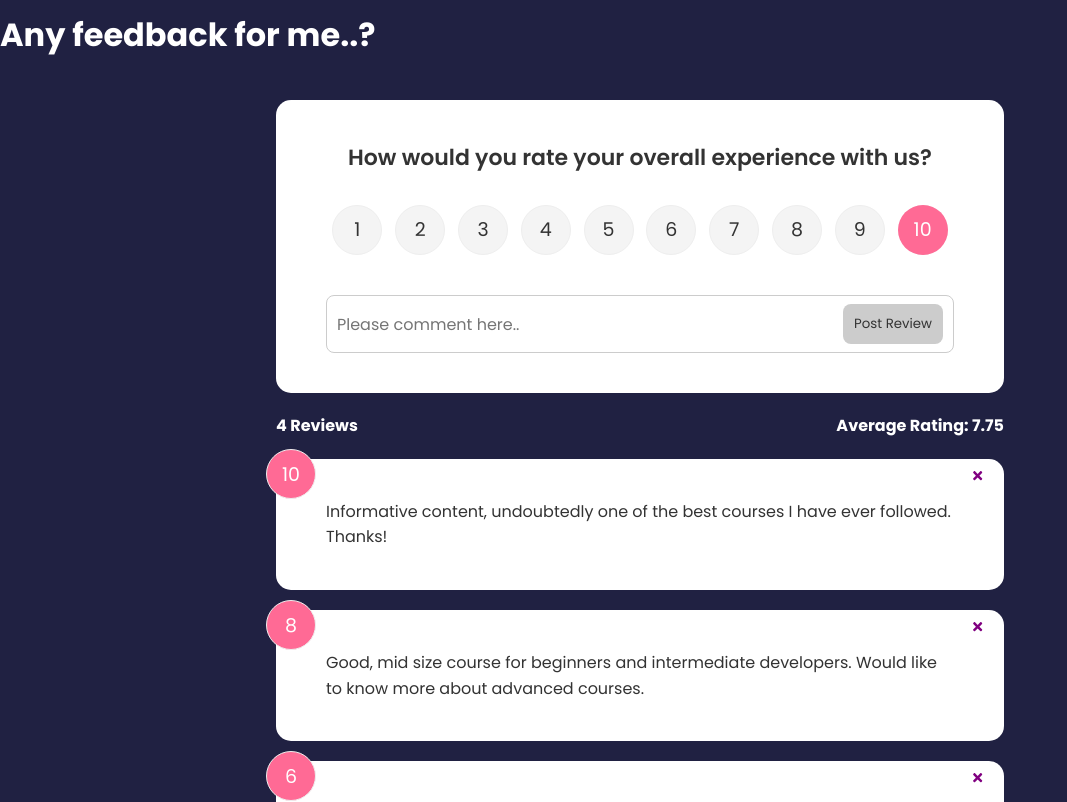
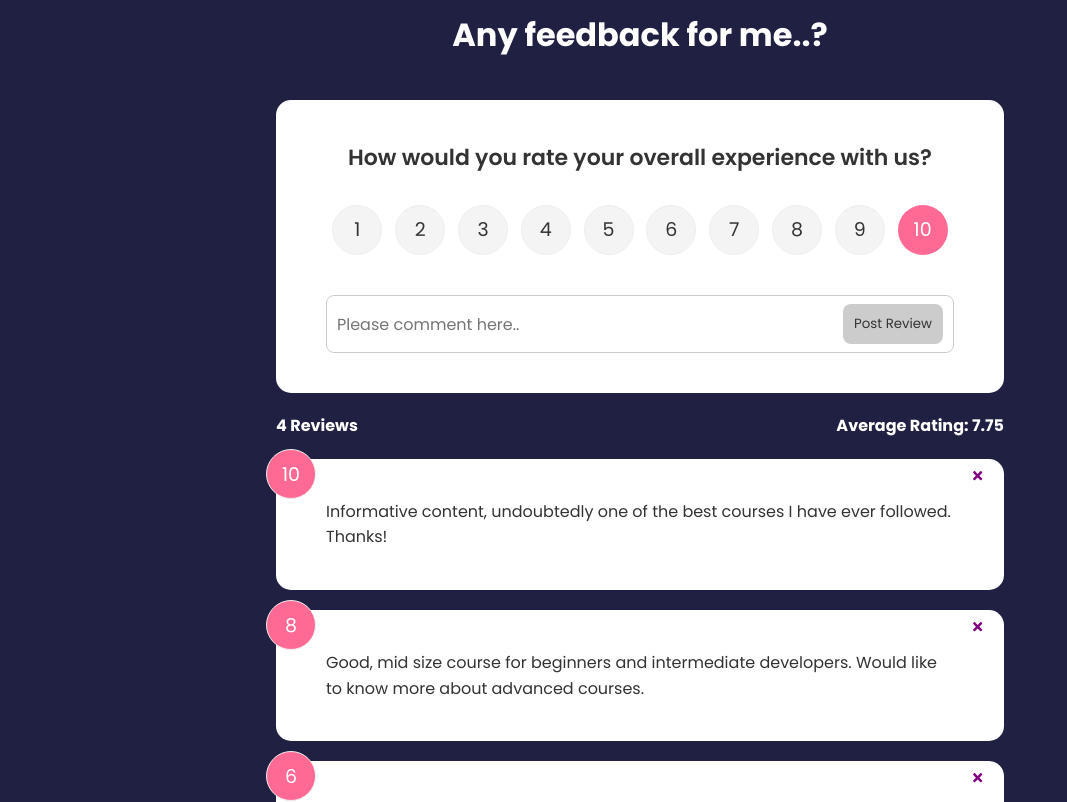
Before and after one commit to adityajoshigit/feedback-app-react, a React (Create React App) app: page / in a window 1280 px wide. Shown: the top 802 px of the page, without its empty margins (0-1067 px from the left). Built offline with nearby package versions, Linux system fonts and the light colour scheme.

Commit message:
updated some aesthetics of header

```diff
--- a/src/components/Header.jsx
+++ b/src/components/Header.jsx
@@ -7,7 +7,7 @@ function Header({
 }) {
   return (
     <header>
-      <div className='header div'>
+      <div className='container'>
         <h1>
           {headerTitle}
         </h1>
```
